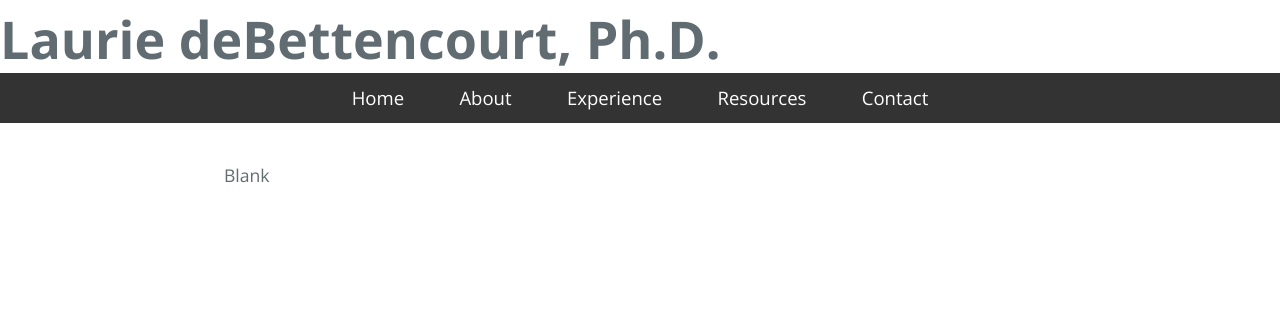
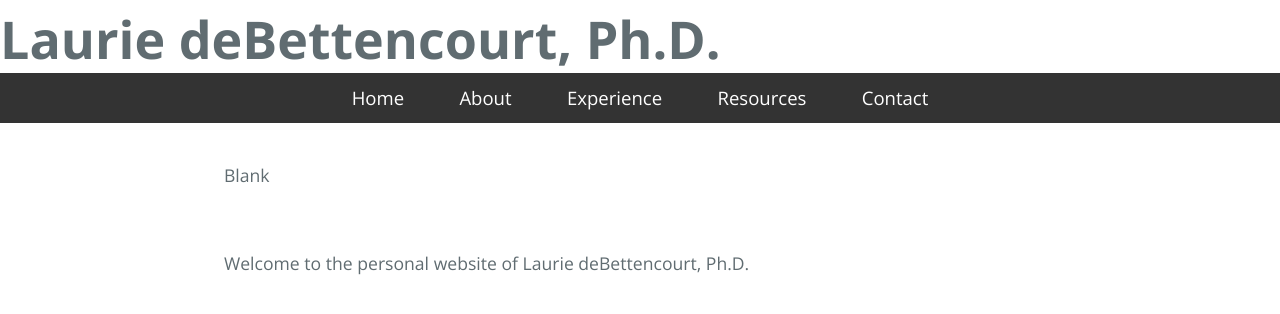
Before and after one commit to lauriedebetten/lauriedebettencourt.github.io, a Jekyll site: the page built from index.md, in a window 1280 px wide. Shown: the top 314 px of the page. Built offline with Jekyll 4.4.1, drawn with Linux system fonts in a browser that asks for light colours.

Commit message:
Update index.md

```diff
--- a/index.md
+++ b/index.md
@@ -6,6 +6,7 @@ Blank
 
 <br>
 
+Welcome to the personal website of Laurie deBettencourt, Ph.D.
 
 <br>
 <br>
```
